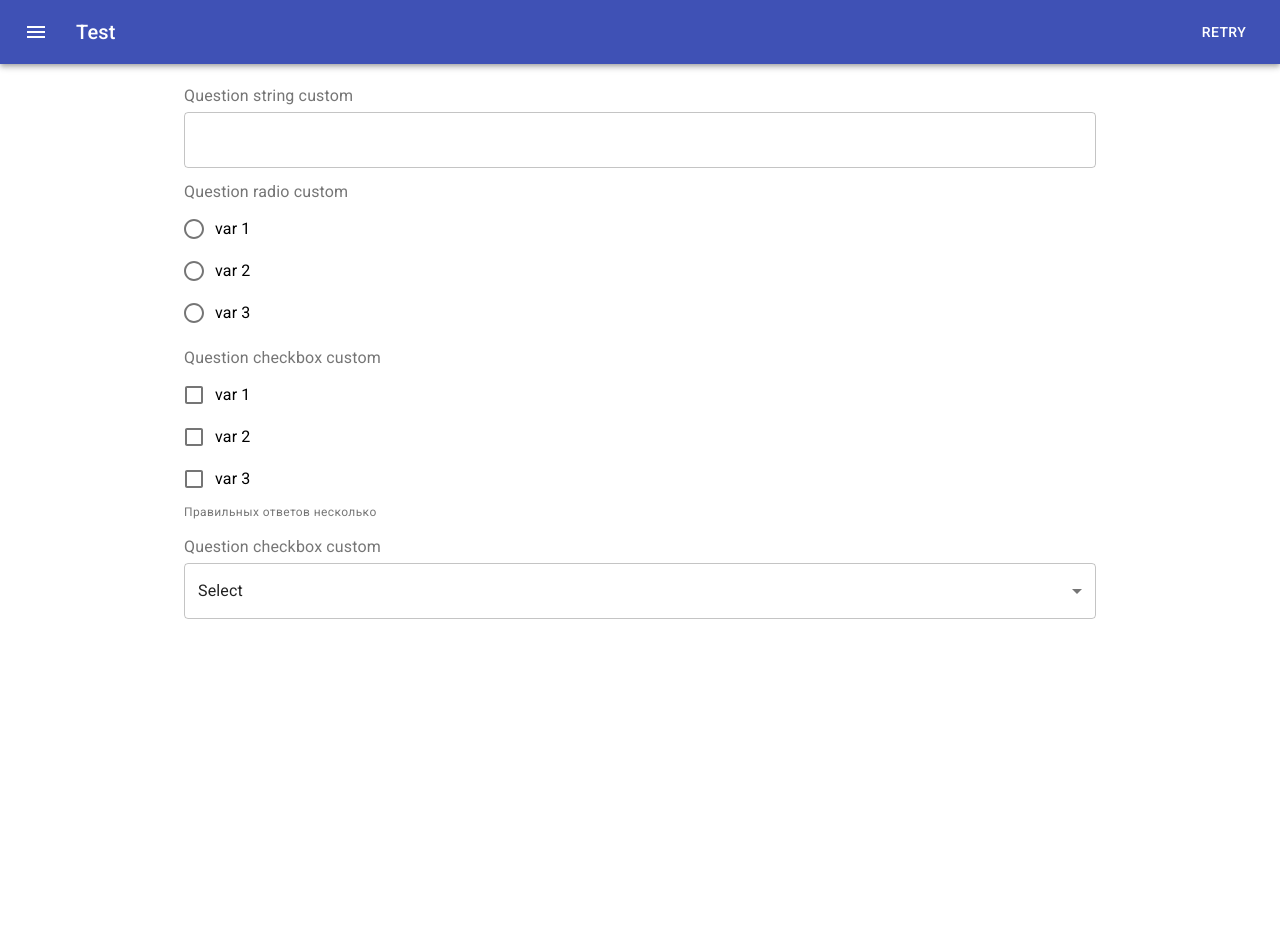
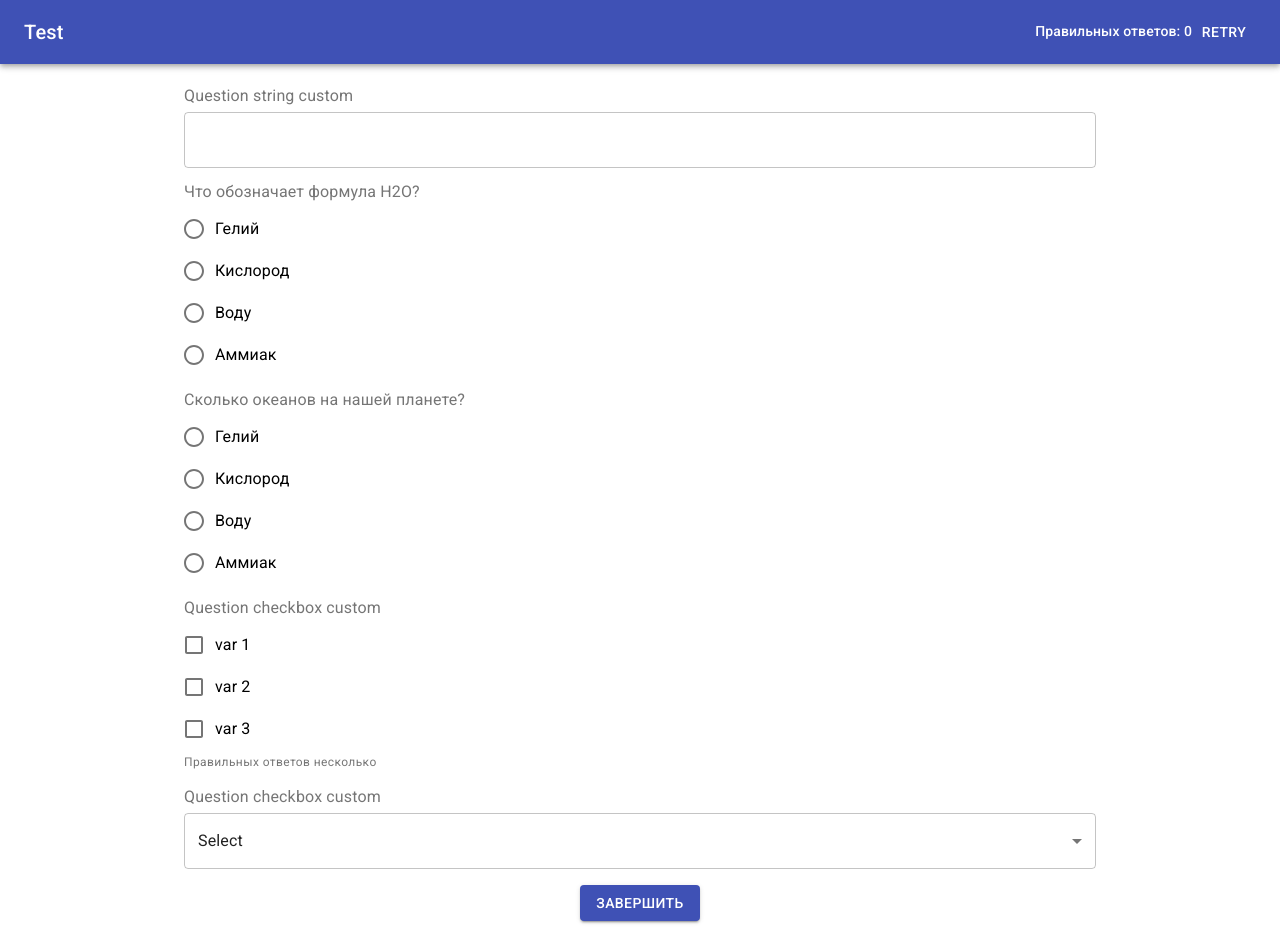
Before and after one commit to Dahmer7771/codempire-test, a React (Create React App) app: page / in a window 1280 px wide. Before the commit the page ends 800 px from the top, so only its background shows below. Built offline with nearby package versions, Linux system fonts and the light colour scheme.

Commit message:
Spinner changed testService

```diff
--- a/src/components/app-header/app-header.jsx
+++ b/src/components/app-header/app-header.jsx
@@ -4,11 +4,8 @@ import AppBar from "@material-ui/core/AppBar";
 import Toolbar from "@material-ui/core/Toolbar";
 import Typography from "@material-ui/core/Typography";
 import Button from "@material-ui/core/Button";
-import IconButton from "@material-ui/core/IconButton";
-import MenuIcon from "@material-ui/icons/Menu";
 import { connect } from "react-redux";
 import {
-    getAnswersList as getAnswersListAction,
     countResults as countResultsAction,
 } from "../../actions";
 
@@ -24,18 +21,18 @@ const useStyles = makeStyles((theme) => ({
     },
 }));
 
-const AppHeader = ({ countResults }) => {
+const AppHeader = ({ correctAnswers, countResults }) => {
     const classes = useStyles();
 
     return (
         <div className={classes.root}>
             <AppBar position="static">
                 <Toolbar>
-                    <IconButton edge="start" className={classes.menuButton} color="inherit" aria-label="menu">
-                        <MenuIcon />
-                    </IconButton>
                     <Typography variant="h6" className={classes.title}>
                         Test
+                    </Typography>
+                    <Typography variant="subtitle2">
+                        {`Правильных ответов: ${correctAnswers}`}
                     </Typography>
                     <Button onClick={countResults} color="inherit">Retry</Button>
                 </Toolbar>
@@ -44,9 +41,12 @@ const AppHeader = ({ countResults }) => {
     );
 };
 
+const mapStateToProps = ({ answersList: { correctAnswers } }) => ({
+    correctAnswers,
+});
+
 const mapDispatchToProps = {
-    getAnswersList: getAnswersListAction,
     countResults: countResultsAction,
 };
 
-export default connect(null, mapDispatchToProps)(AppHeader);
+export default connect(mapStateToProps, mapDispatchToProps)(AppHeader);
--- a/src/components/questions-list-item/question-creators.jsx
+++ b/src/components/questions-list-item/question-creators.jsx
@@ -67,9 +67,7 @@ const createCheckboxQuestion = (
     questionAnswer,
     updateAnswersList,
     classes,
-) => {
-    console.log(questionAnswer);
-    return (
+) => (
     <div className="questions-list-item">
         <FormControl component="fieldset" className={classes.formControl}>
             <FormLabel className={classes.formLabel} component="legend">{question}</FormLabel>
@@ -95,7 +93,6 @@ const createCheckboxQuestion = (
         </FormControl>
     </div>
 );
-};
 
 const createSelectQuestion = (
     { id, question, answerOptions },
--- a/src/components/questions-list/questions-list.jsx
+++ b/src/components/questions-list/questions-list.jsx
@@ -1,11 +1,23 @@
 import React, { useEffect } from "react";
 import { connect } from "react-redux";
+import { bindActionCreators } from "redux";
 import "./questions-list.scss";
-import { Container } from "@material-ui/core";
-import { bindActionCreators } from "redux";
+import {
+    Container,
+    Button,
+    makeStyles,
+} from "@material-ui/core";
 import withTestService from "../hoc/with-test-service";
 import QuestionsListItem from "../questions-list-item/questions-list-item";
 import { fetchQuestions as fetchQuestionsAction } from "../../actions";
+import Spinner from "../spinner";
+
+const useStyles = makeStyles(() => ({
+    root: {
+        display: "block",
+        margin: "0 auto",
+    },
+}));
 
 const renderQuestionsListItems = (questions, answers) => questions.map((item) => {
     const { id } = item;
@@ -16,11 +28,13 @@ const renderQuestionsListItems = (questions, answers) => questions.map((item) =>
 const QuestionsList = ({
     fetchQuestions, questions, answers, loading, error,
 }) => {
+    const classes = useStyles();
+
     useEffect(() => {
         fetchQuestions();
     }, []);
 
-    if (loading) return <div>Loading...</div>;
+    if (loading) return <Spinner />;
 
     if (error) return <div>Error</div>;
 
@@ -28,6 +42,9 @@ const QuestionsList = ({
         <Container maxWidth="md">
             <form className="questions">
                 {renderQuestionsListItems(questions, answers)}
+                <Button className={classes.root} variant="contained" color="primary">
+                    Завершить
+                </Button>
             </form>
         </Container>
     );
--- /dev/null
+++ b/src/components/spinner/index.js
@@ -0,0 +1,3 @@
+import Spinner from "./spinner";
+
+export default Spinner;
--- /dev/null
+++ b/src/components/spinner/spinner.jsx
@@ -0,0 +1,21 @@
+import React from "react";
+import { makeStyles } from "@material-ui/core/styles";
+import CircularProgress from "@material-ui/core/CircularProgress";
+
+const useStyles = makeStyles(() => ({
+    progressBar: {
+        position: "absolute",
+        left: "calc(50% - 20px)",
+        top: "calc(50% - 20px)",
+    },
+}));
+
+const Spinner = () => {
+    const classes = useStyles();
+
+    return (
+        <CircularProgress className={classes.progressBar} />
+    );
+};
+
+export default Spinner;
--- a/src/reducers/answers-list.js
+++ b/src/reducers/answers-list.js
@@ -39,7 +39,7 @@ const getAnswersList = (state) => {
 };
 
 const compareAnswers = (type, rightAnswer, userAnswer) => {
-    if (userAnswer === "") return false;
+    if (userAnswer === "" || userAnswer === []) return false;
 
     switch (type) {
     case "string":
@@ -86,7 +86,12 @@ const countResults = (state) => {
         });
     });
 
-    return state.answersList;
+    const correctAnswersCount = results.filter((item) => item.isRight).length;
+
+    return {
+        ...state.answersList,
+        correctAnswers: correctAnswersCount,
+    };
 };
 
 const clearInputs = (state) => {
@@ -104,6 +109,7 @@ const answersList = (state, action) => {
     if (state === undefined) {
         return {
             answers: [],
+            correctAnswers: 0,
         };
     }
 
--- a/src/services/testService.js
+++ b/src/services/testService.js
@@ -1,36 +1,32 @@
 export default class TestService {
     questionId = 1;
 
-    addStringQuestion = (title, question, answer) => ({
+    addStringQuestion = (question, answer) => ({
         id: this.questionId++,
         type: "string",
-        title,
         question,
         answer,
     });
 
-    addRadioQuestion = (title, question, answerOptions, answer) => ({
+    addRadioQuestion = (question, answerOptions, answer) => ({
         id: this.questionId++,
         type: "radio",
-        title,
         question,
         answerOptions,
         answer,
     });
 
-    addCheckboxQuestion = (title, question, answerOptions, answer) => ({
+    addCheckboxQuestion = (question, answerOptions, answer) => ({
         id: this.questionId++,
         type: "checkbox",
-        title,
         question,
         answerOptions,
         answer,
     });
 
-    addSelectQuestion = (title, question, answerOptions, answer) => ({
+    addSelectQuestion = (question, answerOptions, answer) => ({
         id: this.questionId++,
         type: "select",
-        title,
         question,
         answerOptions,
         answer,
@@ -38,22 +34,30 @@ export default class TestService {
 
     questions = [
         this.addStringQuestion(
-            "Custom string question",
             "Question string custom",
             "Custom answer",
         ),
         this.addRadioQuestion(
-            "Custom radio question",
-            "Question radio custom",
+            "Что обозначает формула H2O?",
             [
-                { id: 1, value: "var 1" },
-                { id: 2, value: "var 2" },
-                { id: 3, value: "var 3" },
+                { id: 1, value: "Гелий" },
+                { id: 2, value: "Кислород" },
+                { id: 3, value: "Воду" },
+                { id: 4, value: "Аммиак" },
+            ],
+            3,
+        ),
+        this.addRadioQuestion(
+            "Сколько океанов на нашей планете?",
+            [
+                { id: 1, value: "Гелий" },
+                { id: 2, value: "Кислород" },
+                { id: 3, value: "Воду" },
+                { id: 4, value: "Аммиак" },
             ],
             3,
         ),
         this.addCheckboxQuestion(
-            "Custom checkbox question",
             "Question checkbox custom",
             [
                 { id: 1, value: "var 1" },
@@ -65,7 +69,6 @@ export default class TestService {
             ],
         ),
         this.addSelectQuestion(
-            "Custom checkbox question",
             "Question checkbox custom",
             [
                 { id: 1, value: "var 1" },
```
Lines whose indentation alone changed are shown as unchanged.
